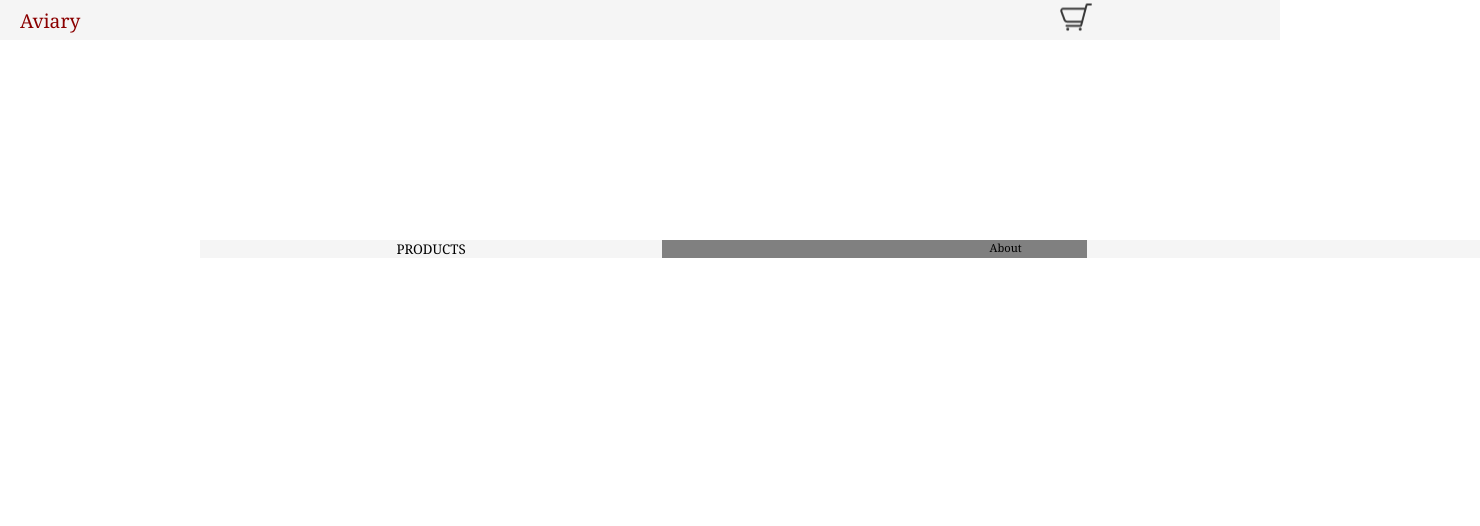
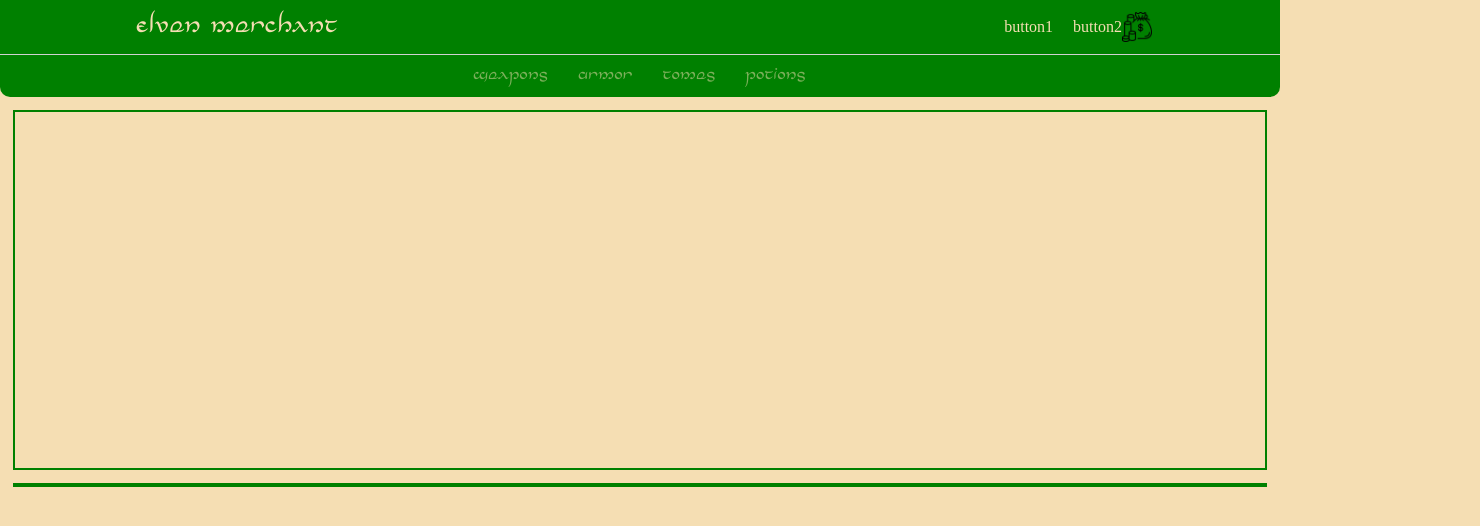
Before and after one commit to matSciMalcolm/e-commerce, a plain HTML site: page index.html in a window 1280 px wide. Shown: the whole page, 1480 px wide, since content can reach past the window. Drawn offline with Linux system fonts and the light colour scheme.

Commit message:
updated layout of project

```diff
--- /dev/null
+++ b/assets/styles/style.css
@@ -0,0 +1,108 @@
+@font-face {
+    font-family: "elf";
+    src: url("../fonts/HalfElven-gzj4.ttf");
+}
+
+*{
+    margin: 0;
+    padding: 0;
+    box-sizing: border-box;
+}
+
+
+.body {
+    background-color: wheat;
+    color: green;
+    top: 0;
+    left: 0;
+    width: 100%;
+}
+
+
+.navbar{
+    position: sticky;
+    top: 0;
+    left: 0;
+    width: 100%;
+    z-index: 9;
+    background-color: green;
+    color: wheat;
+    border-bottom-left-radius: 10px;
+    border-bottom-right-radius: 10px;
+
+}
+
+.nav {
+
+    padding: 10px 10vw;
+    display: flex;
+    justify-content: space-between;
+}
+
+
+.logo {
+    font-family: "elf";
+    width: 220px;
+    text-align: center;
+    font-size: x-large;
+}
+
+.nav-items {
+    display: flex;
+    align-items: center;
+
+}
+
+.nav-buttons {
+    margin-left: 20px;
+
+}
+
+.nav-buttons a {
+    margin-left: 20px;
+}
+
+.nav-buttons a img{
+    width: 30px;
+}
+
+.links-container{
+    width: 100%;
+    display: flex;
+    padding: 10px 10vw;
+    justify-content: center;
+    list-style: none;
+    border-top: 1px solid #d1d1d1;
+}
+
+.link{
+    text-transform: capitalize;
+    font-family: "elf";
+    padding: 0 10px;
+    margin: 0 5px;
+    text-decoration: none;
+    opacity: 0.5;
+    transition: .5s;
+}
+
+.link:hover{
+    opacity: 1;
+}
+
+.main {
+    margin: 1%;
+    background-color: wheat;
+    height: 75%;
+    border-color: green;
+    border-width: 2px;
+    height: 360px;
+    border-style: solid;
+}
+
+.footer {
+    border-color: green;
+    border-width: 2px;
+    height: 25%;
+    border-style: solid;
+    margin: 1%;
+}
--- a/index.html
+++ b/index.html
@@ -1,26 +1,30 @@
 <!DOCTYPE html>
-<link rel="stylesheet" href="./styles.css">
 
-<body>
-    <div class="grid-container">
-        <div id="logo-container" class="logo-container">
-            <div class="vertical-center">Aviary</div>
+<head>
+    <link rel="stylesheet" href="./assets/styles/style.css">
+</head>
+
+<body class="body">
+
+    <nav class="navbar">
+        <div class="nav">
+            <div class="logo">
+                <p>Elven Merchant</p>
+            </div>
+            <div class="nav-items">
+                <div class="nav-buttons">button1</div>
+                <div class="nav-buttons">button2</div>
+                <a href="#"></a><img src="./assets/images/money-bag.png" width="30"></a>
+            </div>
         </div>
-        <div>
+        <ul class="links-container">
+            <li class="link">Weapons</li>
+            <li class="link">Armor</li>
+            <li class="link">Tomes</li>
+            <li class="link">Potions</li>
+        </ul>
+    </nav>
 
-        </div>
-        <div id="shopping-cart" class="cart-container">
-            <a href="#" class="vertical-center" padding="30px"><img src="./assets/images/cart.png" alt=""></a>
-        </div>
-    </div>
-
-    <div class="product-container">
-        PRODUCTS
-        </dov>
-
-        <div class="about-container">
-            <div></div>
-            <div></div>
-            <div>About</div>
-        </div>
+    <div id="main" class="main"></div>
+    <footer class="footer"></footer>
 </body>
```
Also changed, not shown: assets/fonts/HalfElven-gzj4.ttf (added), assets/fonts/HalfElven3D-WEzG.ttf (added), assets/fonts/HalfElven3DItalicItalic-ezwl.ttf (added), assets/fonts/HalfElvenBoldBold-EMqj.ttf (added), assets/fonts/HalfElvenBoldItalicBoldItalic-azBm.ttf (added), assets/fonts/HalfElvenCondensedCondensed-ozB4.ttf (added), assets/fonts/HalfElvenCondensedItalicCondensedItalic-3EO3.ttf (added), assets/fonts/HalfElvenExpandedExpanded-Z3KB.ttf (added), assets/fonts/HalfElvenExpandedItalicExpandedItalic-OXZe.ttf (added), assets/fonts/HalfElvenItalicItalic-4O3l.ttf (added), assets/fonts/HalfElvenLeftalicItalic-0eDP.ttf (added), assets/images/money-bag.png (added).
